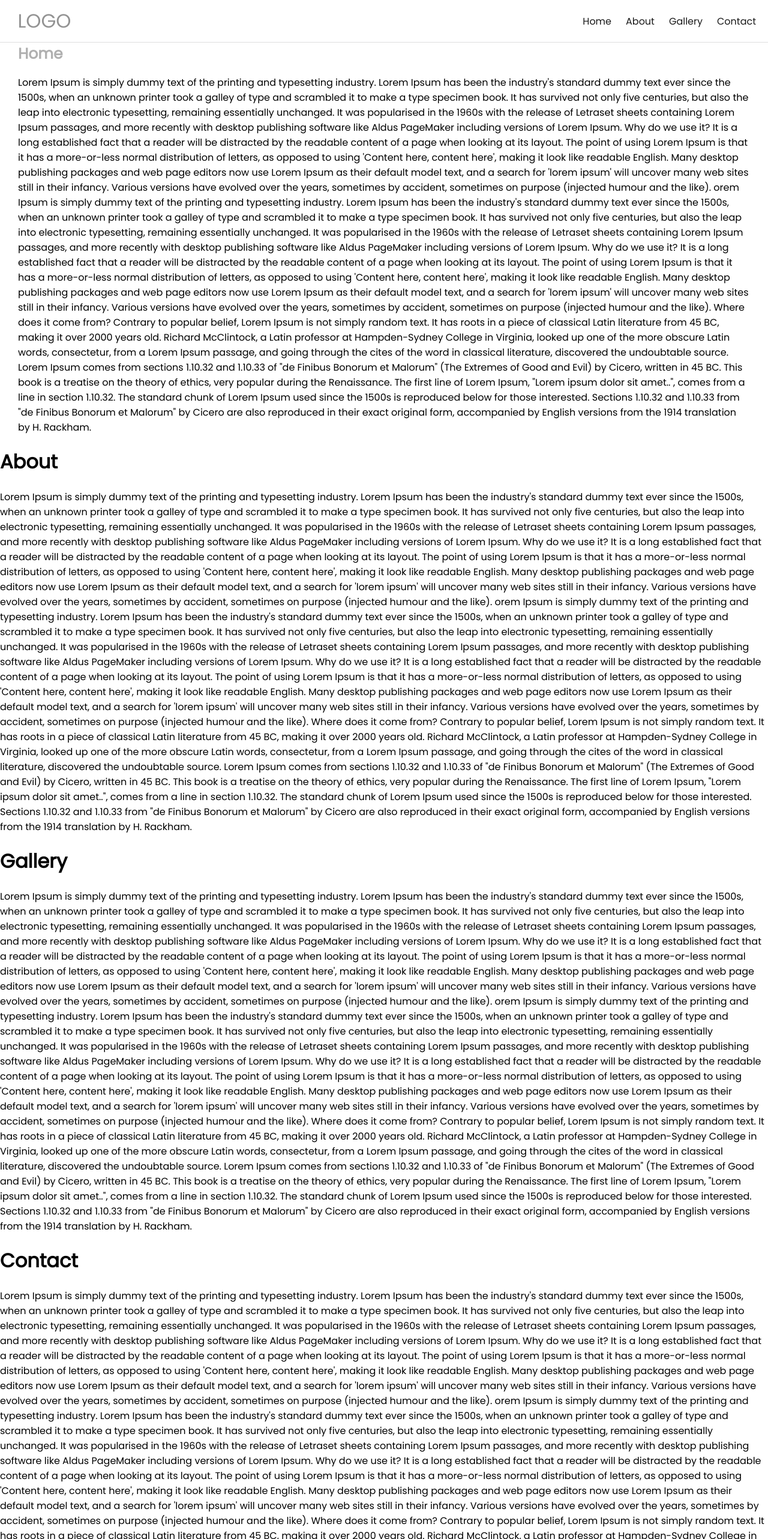
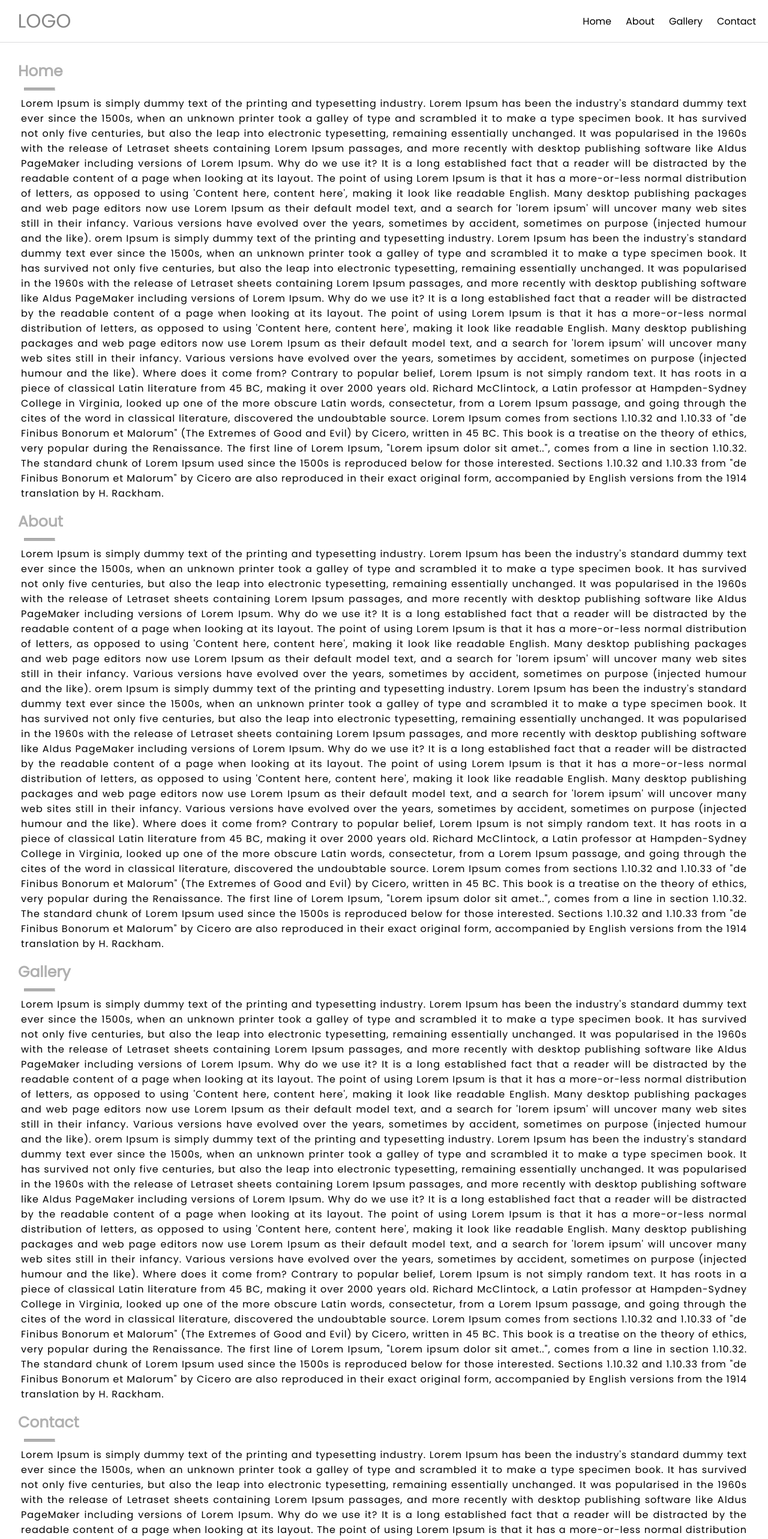
Before and after one commit to AdityaNimap/scrolling-project, a React (Create React App) app: page / in a window 1280 px wide. Shown: the top 2566 px of the page at 60% size. Built offline with nearby package versions, Linux system fonts and the light colour scheme.

Commit message:
ui  changes done

```diff
--- a/src/components/pages/About.js
+++ b/src/components/pages/About.js
@@ -2,8 +2,10 @@ import React from 'react'
 
 const About = () => {
     return (
-        <div id='/about'>
-            <h1>About</h1>
+        <div class='containerabout' id='/about'>
+          <span class='title'>About</span>
+          <hr/>
+          <p className='textstyle'>
            Lorem Ipsum is simply dummy text of the printing and typesetting industry. Lorem Ipsum has been the industry's standard dummy text ever since the 1500s, when an unknown printer took a galley of type and scrambled it to make a type specimen book. It has survived not only five centuries, but also the leap into electronic typesetting, remaining essentially unchanged. It was popularised in the 1960s with the release of Letraset sheets containing Lorem Ipsum passages, and more recently with desktop publishing software like Aldus PageMaker including versions of Lorem Ipsum.
 
 Why do we use it?
@@ -17,7 +19,9 @@ const About = () => {
 Where does it come from?
 Contrary to popular belief, Lorem Ipsum is not simply random text. It has roots in a piece of classical Latin literature from 45 BC, making it over 2000 years old. Richard McClintock, a Latin professor at Hampden-Sydney College in Virginia, looked up one of the more obscure Latin words, consectetur, from a Lorem Ipsum passage, and going through the cites of the word in classical literature, discovered the undoubtable source. Lorem Ipsum comes from sections 1.10.32 and 1.10.33 of "de Finibus Bonorum et Malorum" (The Extremes of Good and Evil) by Cicero, written in 45 BC. This book is a treatise on the theory of ethics, very popular during the Renaissance. The first line of Lorem Ipsum, "Lorem ipsum dolor sit amet..", comes from a line in section 1.10.32.
 
-            The standard chunk of Lorem Ipsum used since the 1500s is reproduced below for those interested. Sections 1.10.32 and 1.10.33 from "de Finibus Bonorum et Malorum" by Cicero are also reproduced in their exact original form, accompanied by English versions from the 1914 translation by H. Rackham.</div>
+The standard chunk of Lorem Ipsum used since the 1500s is reproduced below for those interested. Sections 1.10.32 and 1.10.33 from "de Finibus Bonorum et Malorum" by Cicero are also reproduced in their exact original form, accompanied by English versions from the 1914 translation by H. Rackham.
+            </p>
+            </div>
     )
 }
 
--- a/src/components/pages/Contact.js
+++ b/src/components/pages/Contact.js
@@ -1,9 +1,11 @@
 import React from 'react'
-
-const Contact = () => {
+import "./style.css";
+const Contact   = () => {
     return (
-        <div id='/contact'>
-            <h1>Contact</h1>
+        <div className="contactcontainer" id='/contact'>
+            <span class='title'>Contact</span>
+            <hr />
+           <p className='textstyle'>
            Lorem Ipsum is simply dummy text of the printing and typesetting industry. Lorem Ipsum has been the industry's standard dummy text ever since the 1500s, when an unknown printer took a galley of type and scrambled it to make a type specimen book. It has survived not only five centuries, but also the leap into electronic typesetting, remaining essentially unchanged. It was popularised in the 1960s with the release of Letraset sheets containing Lorem Ipsum passages, and more recently with desktop publishing software like Aldus PageMaker including versions of Lorem Ipsum.
 
 Why do we use it?
@@ -17,7 +19,9 @@ const Contact = () => {
 Where does it come from?
 Contrary to popular belief, Lorem Ipsum is not simply random text. It has roots in a piece of classical Latin literature from 45 BC, making it over 2000 years old. Richard McClintock, a Latin professor at Hampden-Sydney College in Virginia, looked up one of the more obscure Latin words, consectetur, from a Lorem Ipsum passage, and going through the cites of the word in classical literature, discovered the undoubtable source. Lorem Ipsum comes from sections 1.10.32 and 1.10.33 of "de Finibus Bonorum et Malorum" (The Extremes of Good and Evil) by Cicero, written in 45 BC. This book is a treatise on the theory of ethics, very popular during the Renaissance. The first line of Lorem Ipsum, "Lorem ipsum dolor sit amet..", comes from a line in section 1.10.32.
 
-            The standard chunk of Lorem Ipsum used since the 1500s is reproduced below for those interested. Sections 1.10.32 and 1.10.33 from "de Finibus Bonorum et Malorum" by Cicero are also reproduced in their exact original form, accompanied by English versions from the 1914 translation by H. Rackham.</div>
+The standard chunk of Lorem Ipsum used since the 1500s is reproduced below for those interested. Sections 1.10.32 and 1.10.33 from "de Finibus Bonorum et Malorum" by Cicero are also reproduced in their exact original form, accompanied by English versions from the 1914 translation by H. Rackham.
+            </p> </div>
+
    )
 }
 
--- a/src/components/pages/Gallery.js
+++ b/src/components/pages/Gallery.js
@@ -1,9 +1,11 @@
 import React from 'react'
-
-const Gallery = () => {
+import "./style.css";
+const Gallery  = () => {
     return (
-        <div id='/gallery'>
-            <h1>Gallery</h1>
+        <div className="gallerycontainer" id='/gallery'>
+            <span class='title'>Gallery</span>
+            <hr />
+           <p className='textstyle'>
            Lorem Ipsum is simply dummy text of the printing and typesetting industry. Lorem Ipsum has been the industry's standard dummy text ever since the 1500s, when an unknown printer took a galley of type and scrambled it to make a type specimen book. It has survived not only five centuries, but also the leap into electronic typesetting, remaining essentially unchanged. It was popularised in the 1960s with the release of Letraset sheets containing Lorem Ipsum passages, and more recently with desktop publishing software like Aldus PageMaker including versions of Lorem Ipsum.
 
 Why do we use it?
@@ -17,7 +19,9 @@ It is a long established fact that a reader will be distracted by the readable c
 Where does it come from?
 Contrary to popular belief, Lorem Ipsum is not simply random text. It has roots in a piece of classical Latin literature from 45 BC, making it over 2000 years old. Richard McClintock, a Latin professor at Hampden-Sydney College in Virginia, looked up one of the more obscure Latin words, consectetur, from a Lorem Ipsum passage, and going through the cites of the word in classical literature, discovered the undoubtable source. Lorem Ipsum comes from sections 1.10.32 and 1.10.33 of "de Finibus Bonorum et Malorum" (The Extremes of Good and Evil) by Cicero, written in 45 BC. This book is a treatise on the theory of ethics, very popular during the Renaissance. The first line of Lorem Ipsum, "Lorem ipsum dolor sit amet..", comes from a line in section 1.10.32.
 
-The standard chunk of Lorem Ipsum used since the 1500s is reproduced below for those interested. Sections 1.10.32 and 1.10.33 from "de Finibus Bonorum et Malorum" by Cicero are also reproduced in their exact original form, accompanied by English versions from the 1914 translation by H. Rackham.</div>
+The standard chunk of Lorem Ipsum used since the 1500s is reproduced below for those interested. Sections 1.10.32 and 1.10.33 from "de Finibus Bonorum et Malorum" by Cicero are also reproduced in their exact original form, accompanied by English versions from the 1914 translation by H. Rackham.
+            </p> </div>
+
    )
 }
 
--- a/src/components/pages/Home.js
+++ b/src/components/pages/Home.js
@@ -2,8 +2,9 @@ import React from 'react'
 import "./style.css";
 const Home = () => {
     return (
-        <div id='/'>
+        <div  className="container" id='/'>
             <span class='title'>Home</span>
+            <hr/>
            <p className='textstyle'>
            Lorem Ipsum is simply dummy text of the printing and typesetting industry. Lorem Ipsum has been the industry's standard dummy text ever since the 1500s, when an unknown printer took a galley of type and scrambled it to make a type specimen book. It has survived not only five centuries, but also the leap into electronic typesetting, remaining essentially unchanged. It was popularised in the 1960s with the release of Letraset sheets containing Lorem Ipsum passages, and more recently with desktop publishing software like Aldus PageMaker including versions of Lorem Ipsum.
 
--- a/src/components/pages/style.css
+++ b/src/components/pages/style.css
@@ -3,7 +3,55 @@
     font-size: 25px;
     font-weight: 600;
     padding: 0px 30px;
+    left: 1px;
+    /* border-bottom: 2mm ridge rgba(50, 180, 220, 0.6); */
+    /* border-bottom: 1px solid #B0B0B0; */
+
   }
   .textstyle{
-    padding: 0px 30px;
+    padding: 0px 35px;
+    /* padding-right: 35px; */
+    text-align: justify;
+    margin-top: 22px;
+    letter-spacing: 1px;
   }
+  .container{
+    /* scroll-margin-top: 600px !important; */
+    margin-top: 100px;
+  }
+  .container hr{
+    position: absolute;
+    width: 50px;
+    left: 40px;
+    border-bottom: 4px solid #B0B0B0;
+  }
+  .containerabout hr{
+    position: absolute;
+    width: 50px;
+    left: 40px;
+    border-bottom: 4px solid #B0B0B0;
+  }
+  .containerabout hr{
+    position: absolute;
+    width: 50px;
+    left: 40px;
+    border-bottom: 4px solid #B0B0B0;
+  }
+  .containerabout hr{
+    position: absolute;
+    width: 50px;
+    left: 40px;
+    border-bottom: 4px solid #B0B0B0;
+  }
+  .gallerycontainer hr{
+    position: absolute;
+    width: 50px;
+    left: 40px;
+    border-bottom: 4px solid #B0B0B0;
+  }
+  .contactcontainer hr{
+    position: absolute;
+    width: 50px;
+    left: 40px;
+    border-bottom: 4px solid #B0B0B0;
+  }
--- a/src/components/shared/Navbar/Navbar.css
+++ b/src/components/shared/Navbar/Navbar.css
@@ -3,8 +3,11 @@
     font-family: 'Poppins', sans-serif;
 }
 .main{
-    position: sticky;
+    /* position: sticky; */
+    position:fixed;
     top: 0;
+    width: 100%;
+
 }
 .nav{
     background-color: white;
@@ -17,7 +20,7 @@
     gap: 2rem;
     padding: 0 1rem;
     height: 50px;
-    opacity: 0.9;
+    opacity: 1;
     border-bottom: 1px solid #DBDBDC;
     height: 70px;
 }
```
Lines whose indentation alone changed are shown as unchanged.
